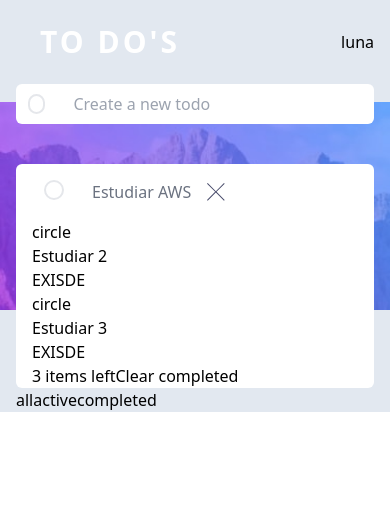
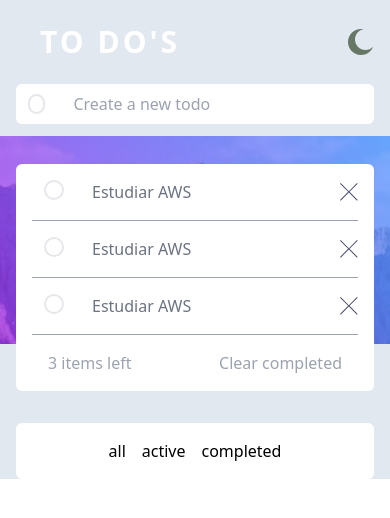
Before and after one commit to ferguzmanv/todo-dev, a React (Vite) app: page / in a window 390 px wide. Shown: the top 518 px of the page. Built offline with nearby package versions, Linux system fonts and the light colour scheme.

Commit message:
With moon icon and mobile first design

```diff
--- a/src/App.jsx
+++ b/src/App.jsx
@@ -1,5 +1,6 @@
 import React from 'react';
-import crossIcon from "./components/xIcon.jsx";
+import CrossIcon from "./components/crossIcon.jsx";
+import MoonIcon from './components/MoonIcon.jsx';
 
 const App = () => {
   return (
@@ -10,7 +11,9 @@
 
         <div className="flex justify-between">
           <h1 className="uppercase text-white text-3xl font-bold tracking-[0.1em] m-6" >To do's </h1>
-          <button>luna</button>
+          <button>
+            <MoonIcon fill="#676" />
+          </button>
         </div>
 
 
@@ -25,41 +28,52 @@
 
       <main className="container mx-auto mt-10 px-4">
         <div className="rounded-md bg-white px-4">
-          <article className='flex gap-4 py-4 b-2 border-b-gray-400'>
+
+
+          <article className='flex gap-4 py-4 b-2 border-b-gray-400 border-b-[1.5px]'>
             <button className="inline-block h-5 w-5 rounded-full border-2 mx-3"></button>
-            <p className="text-gray-500">Estudiar AWS</p>
-            <button>
-            <svg xmlns="http://www.w3.org/2000/svg" width="18" height="18"><path fill="#494C6B" fill-rule="evenodd"
-            d="M16.97 0l.708.707L9.546 8.84l8.132 8.132-.707.707-8.132-8.132-8.132 8.132L0 16.97l8.132-8.132L0 .707.707 0 8.84 8.132 16.971 0z"/></svg>
+            <p className="grow text-gray-500">Estudiar AWS</p>
+            <button className='flex-none'>
+              <CrossIcon />
+            </button>
+          </article>
 
-            {/* <  xIcon /> */}
+          <article className='flex gap-4 py-4 b-2 border-b-gray-400 border-b-[1.5px]'>
+            <button className="inline-block h-5 w-5 rounded-full border-2 mx-3"></button>
+            <p className="grow text-gray-500">Estudiar AWS</p>
+            <button className='flex-none'>
+              <CrossIcon />
             </button>
+          </article>
 
+          <article className='flex gap-4 py-4 b-2 border-b-gray-400 border-b-[1.5px]'>
+            <button className="inline-block h-5 w-5 rounded-full border-2 mx-3"></button>
+            <p className="grow text-gray-500">Estudiar AWS</p>
+            <button className='flex-none'>
+              <CrossIcon />
+            </button>
           </article>
-          <article>
-            <button>circle</button>
-            <p>Estudiar 2</p>
-            <button>EXISDE</button>
-          </article>
-          <article>
-            <button>circle</button>
-            <p>Estudiar 3</p>
-            <button>EXISDE</button>
-          </article>
-          <section>
-            <span>3 items left</span>
-            <button>Clear completed</button>
+
+
+          <section className='flex justify-between py-4 px-4  '>
+            <span className='text-gray-400'>3 items left</span>
+            <button className='text-gray-400'>Clear completed</button>
           </section>
         </div>
+
+
       </main>
 
-      <section className="container mx-auto px-4">
-        <button>all</button>
-        <button>active</button>
-        <button>completed</button>
+      <section className="container mx-auto mt-8 px-4">
+        <div className='flex justify-center gap-4 rounded-md bg-white p-4 '>
+        <button className="hover:text-blue-300">all</button>
+        <button className='hover:text-blue-300'>active</button>
+        <button className='hover:text-blue-300'>completed</button>
+        </div>
       </section>
 
     </div>
+
   );
 };
 
--- /dev/null
+++ b/src/components/MoonIcon.jsx
@@ -0,0 +1,16 @@
+const MoonIcon = ({fill = "#fff", ...props}) => {
+return(
+
+
+<svg xmlns="http://www.w3.org/2000/svg" width="26" height="26">
+    <path
+
+    {...props}
+    fill={fill} fillRule="evenodd"
+    d="M13 0c.81 0 1.603.074 2.373.216C10.593 1.199 7 5.43 7
+    10.5 7 16.299 11.701 21 17.5 21c2.996 0 5.7-1.255 7.613-3.268C23.22
+    22.572 18.51 26 13 26 5.82 26 0 20.18 0 13S5.82 0 13 0z"/></svg>
+)
+}
+
+export default MoonIcon;
--- /dev/null
+++ b/src/components/crossIcon.jsx
@@ -0,0 +1,17 @@
+
+const CrossIcon = () => {
+    return (
+
+        <svg xmlns="http://www.w3.org/2000/svg"
+        width="18" height="18">
+            <path fill="#494C6B"
+             fillRule="evenodd"
+        d="M16.97 0l.708.707L9.546 8.84l8.132
+        8.132-.707.707-8.132-8.132-8.132 8.132L0
+        16.97l8.132-8.132L0 .707.707 0 8.84 8.132
+        16.971 0z"/></svg>
+    );
+
+};
+
+export default CrossIcon
--- a/src/components/xIcon.jsx
+++ /dev/null
@@ -1,19 +0,0 @@
-const crossIcon = () => {
-    return (
-        <svg xmlns="http://www.w3.org/2000/svg"
-            width="18" height="18">
-                <path
-                fill="#494C6B"
-                fillRule="evenodd"
-                d="M16.97 0l.708.707L9.546
-                8.84l8.132 8.132-.707.707-8.132-8.132-8.132
-                 8.132L0 16.97l8.132-8.132L0 .707.707 0 8.84
-                 8.132 16.971 0z"
-                 />
-                </svg>
-
-    );
-
-};
-
-export default crossIcon;
```
Also changed, not shown: src/assets/images/icon-moon.svg.
